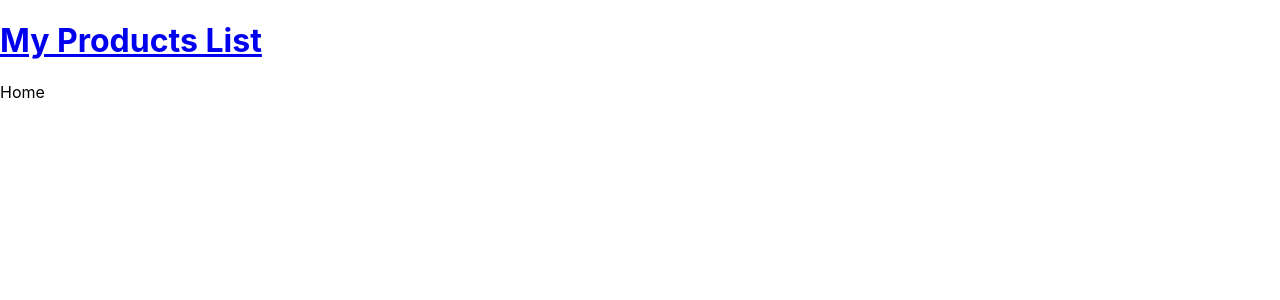
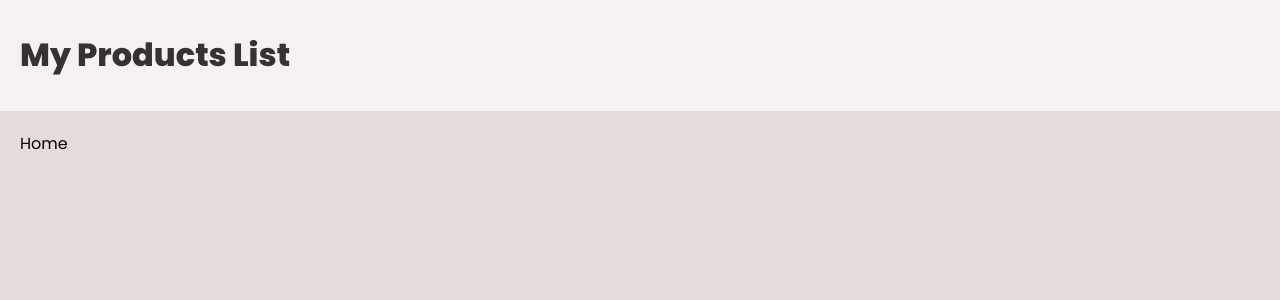
Before and after one commit to DiegoVargasM/frontend_product_lister, a React (Create React App) app: page / in a window 1280 px wide. Shown: the top 300 px of the page. Built offline with nearby package versions, Linux system fonts and the light colour scheme.

Commit message:
Add layout style

```diff
--- a/src/index.css
+++ b/src/index.css
@@ -1,13 +1,38 @@
-body {
-  margin: 0;
-  font-family: -apple-system, BlinkMacSystemFont, 'Segoe UI', 'Roboto', 'Oxygen',
-    'Ubuntu', 'Cantarell', 'Fira Sans', 'Droid Sans', 'Helvetica Neue',
-    sans-serif;
-  -webkit-font-smoothing: antialiased;
-  -moz-osx-font-smoothing: grayscale;
+/* google font */
+@import url('https://fonts.googleapis.com/css2?family=Poppins:wght@300;400;500;600;800&family=VT323&display=swap');
+
+/* layout */
+:root {
+  --primary: #0da076;
+  --error: #e7195a;
 }
 
-code {
-  font-family: source-code-pro, Menlo, Monaco, Consolas, 'Courier New',
-    monospace;
+body {
+  background: #e6dbdb;
+  margin: 0;
+  font-family: "Poppins";
 }
+
+header {
+  background: #ffffff9d;
+}
+
+header .container {
+  max-width: 1400px;
+  margin: 0 auto;
+  padding: 10px 20px;
+  display: flex;
+  align-items: center;
+  justify-content: space-between;
+}
+
+header a {
+  color: #363232;
+  text-decoration: none;
+}
+
+.pages {
+  max-width: 1400px;
+  padding: 20px;
+  margin: 0 auto;
+}
```
